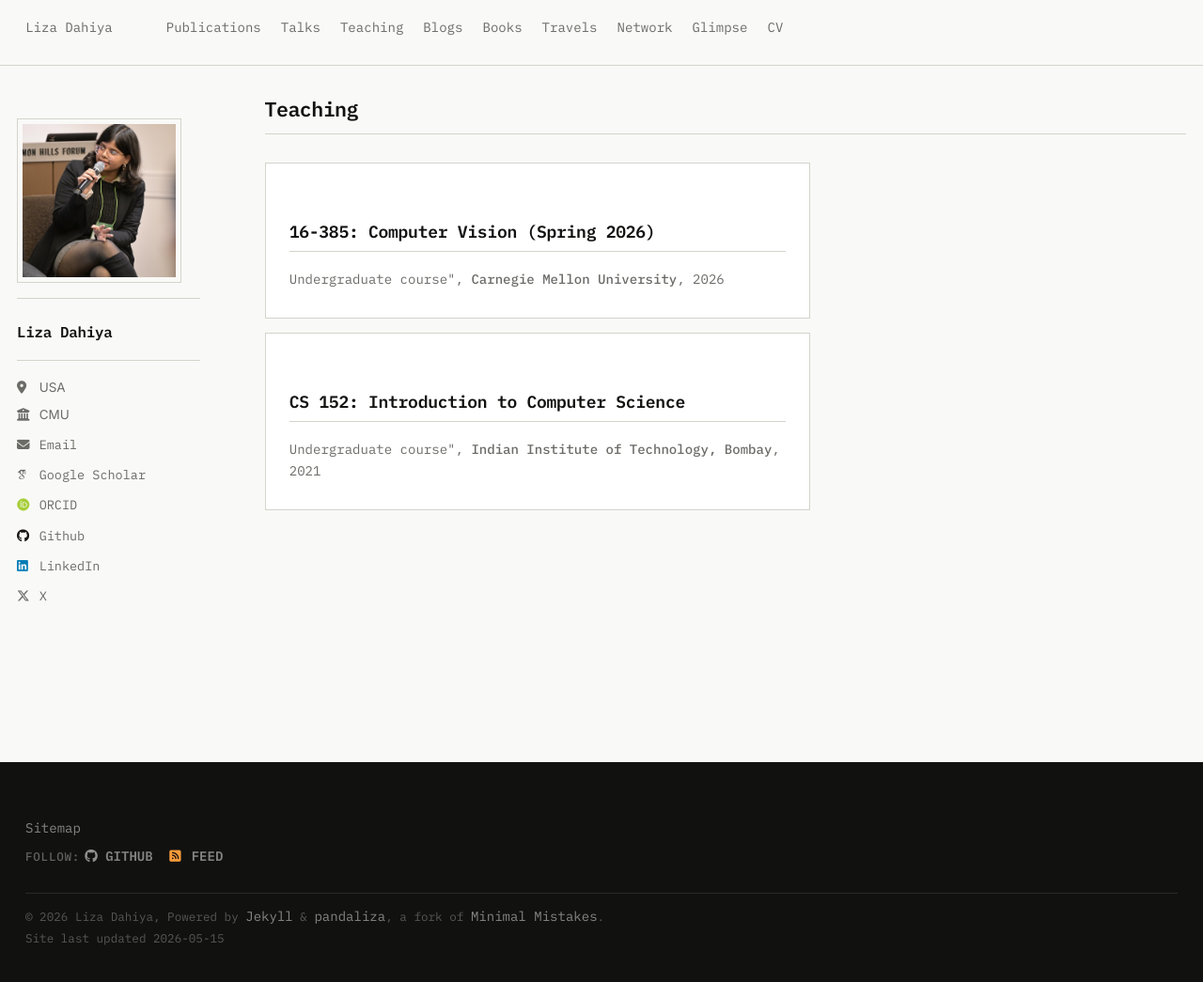
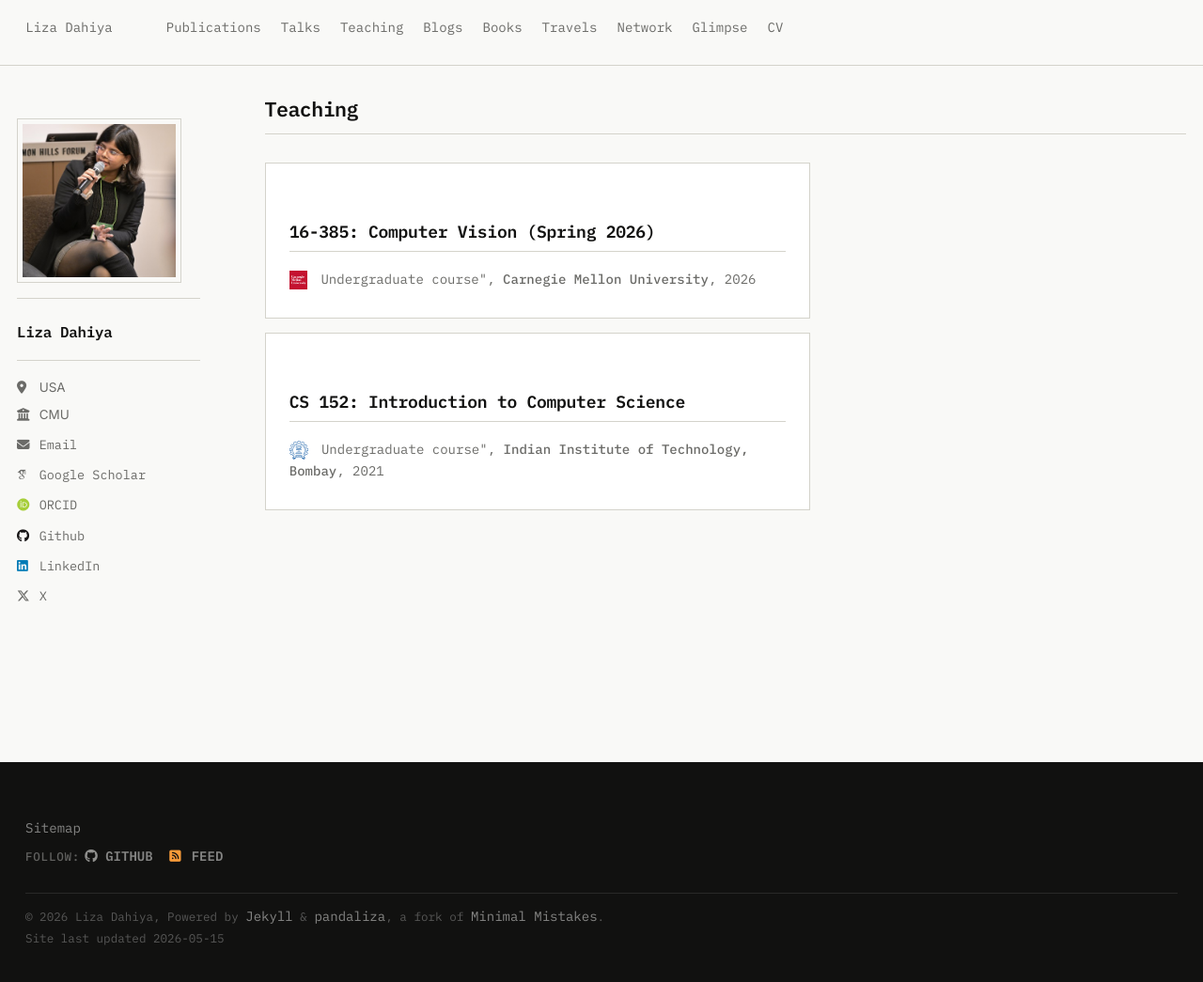
Before and after one commit to Liza23/liza23.github.io, a Jekyll site: the page built from _pages/teaching.html, in a window 1280 px wide and 1045 px high. Shown: the whole window at 94% size. Built offline with Jekyll 4.4.1, drawn with Linux system fonts in a browser that asks for light colours; some web fonts are replaced.

```diff
--- a/_includes/archive-single.html
+++ b/_includes/archive-single.html
@@ -84,7 +84,10 @@
     {% endif %}
 
     {% if post.collection == 'teaching' %}
-      <p> {{ post.type }}, <i>{{ post.venue }}</i>, {{ post.date | default: "1900-01-01" | date: "%Y" }} </p>
+      <p>
+        {% if post.logo %}<img src="{{ post.logo }}" alt="{{ post.venue }}" style="height: 1.4em; vertical-align: middle; margin-right: 0.4em;">{% endif %}
+        {{ post.type }}, <i>{{ post.venue }}</i>, {{ post.date | default: "1900-01-01" | date: "%Y" }}
+      </p>
     {% elsif post.collection == 'books' %}
       <p>
         {% if post.author %}By <i>{{ post.author }}</i>{% endif %}
```
Also changed, not shown: _teaching/2015-spring-teaching-2.md (+1 -0 lines), _teaching/2026-spring-teaching-3.md (+1 -0 lines).
